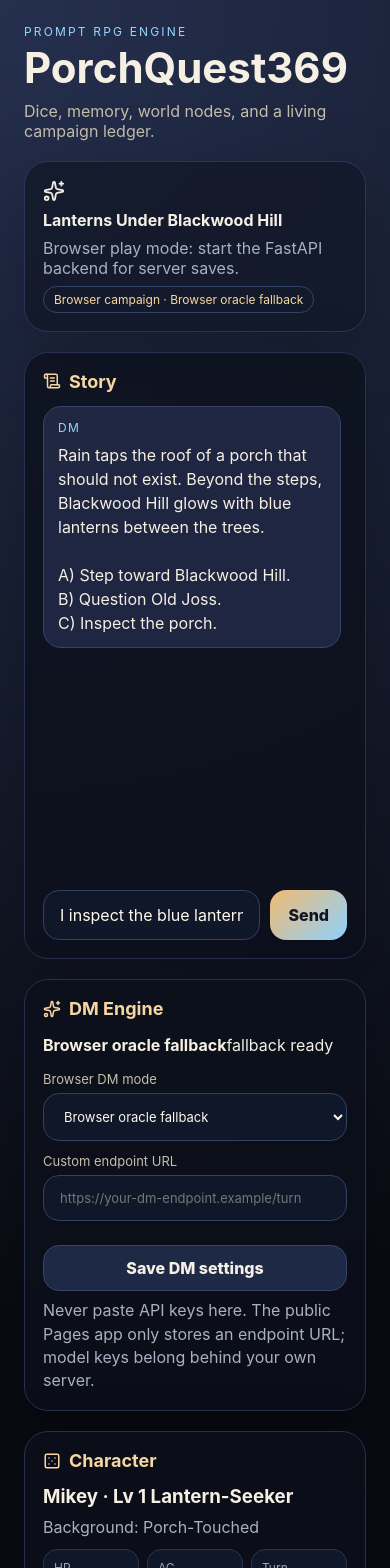
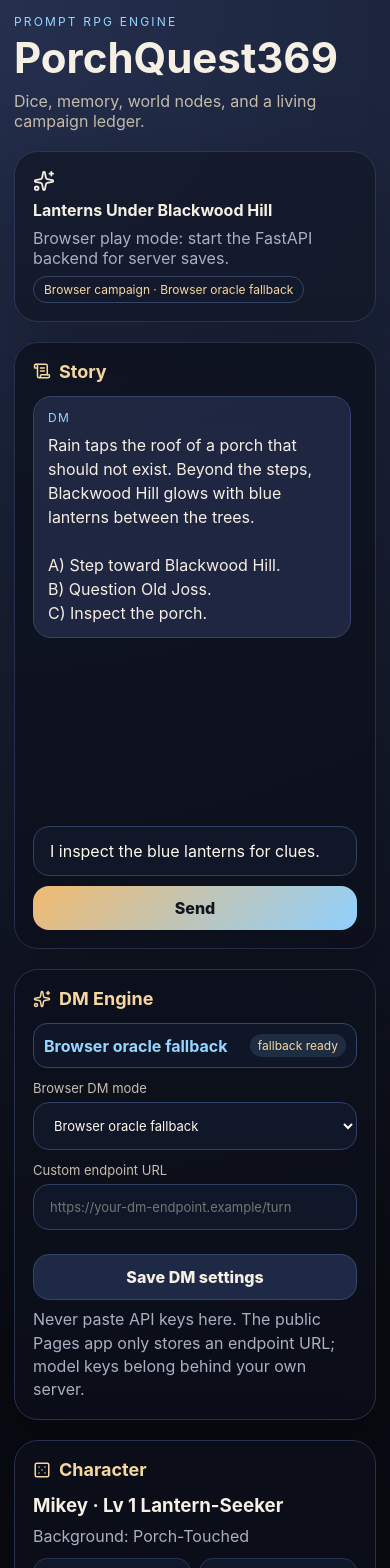
Before and after one commit to MichaelWave369/PorchQuest369, a React (Vite) app in the folder apps/web/: page / in a window 390 px wide. Shown: the top 1568 px of the page. Built offline with nearby package versions, Linux system fonts and the light colour scheme; no server answers.

Commit message:
Style DM engine panel

```diff
--- a/apps/web/src/styles.css
+++ b/apps/web/src/styles.css
@@ -54,9 +54,19 @@ h1 { font-size: clamp(42px, 8vw, 88px); margin: 0; line-height: 0.9; }
 .file-button { display: inline-flex; justify-content: center; align-items: center; }
 .file-button input { display: none; }
 .patches li { border: 1px solid #354569; }
+.engine-status { display: flex; justify-content: space-between; gap: 8px; align-items: center; margin: 0 0 12px; padding: 10px; border-radius: 14px; background: rgba(16, 23, 41, .9); border: 1px solid #354569; }
+.engine-status strong { color: #95d5ff; }
+.engine-status span { border-radius: 999px; padding: 4px 8px; background: rgba(143, 209, 255, .12); color: #f7d7a1; font-size: 12px; white-space: nowrap; }
 
 @media (max-width: 980px) {
   .hero { flex-direction: column; }
   .grid { grid-template-columns: 1fr; }
   .story { position: static; }
 }
+
+@media (max-width: 560px) {
+  .app-shell { padding: 14px; }
+  .prompt-bar { grid-template-columns: 1fr; }
+  .stats-row, .mini-grid { grid-template-columns: repeat(2, 1fr); }
+  .hero-card { min-width: 0; }
+}
```
